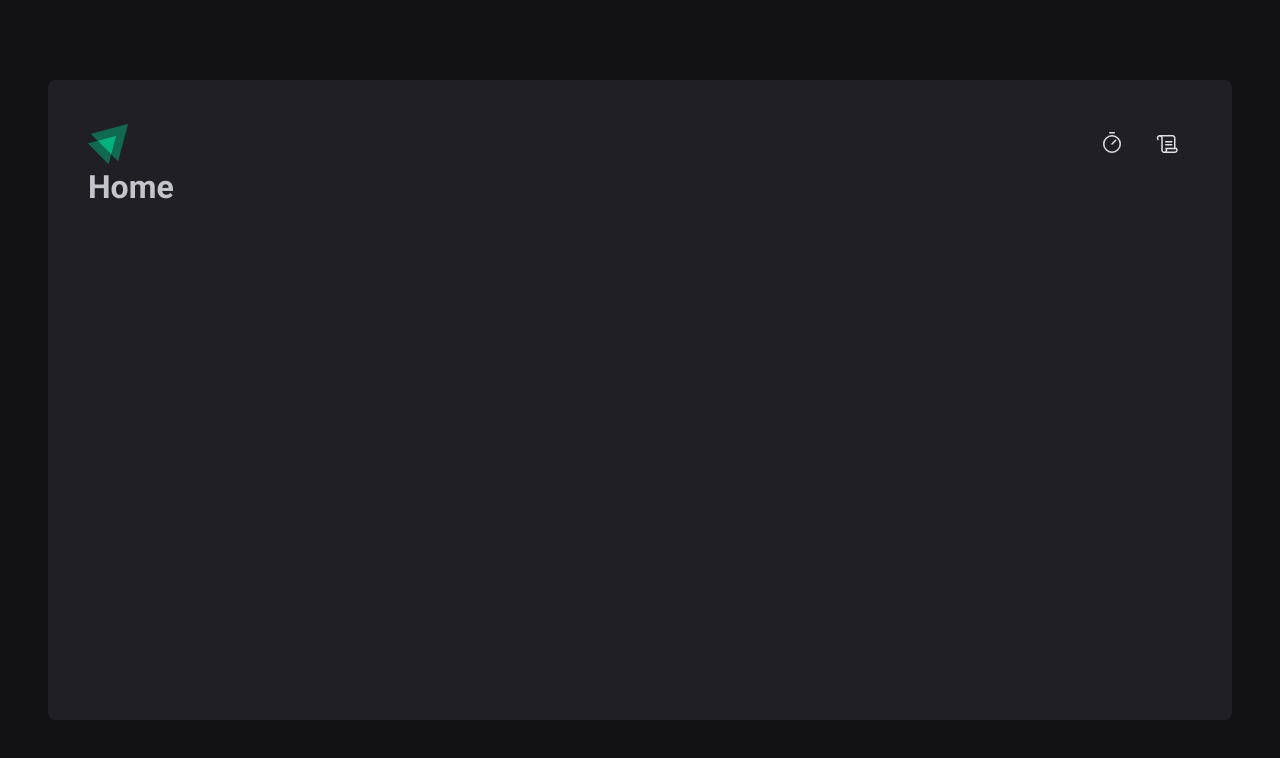
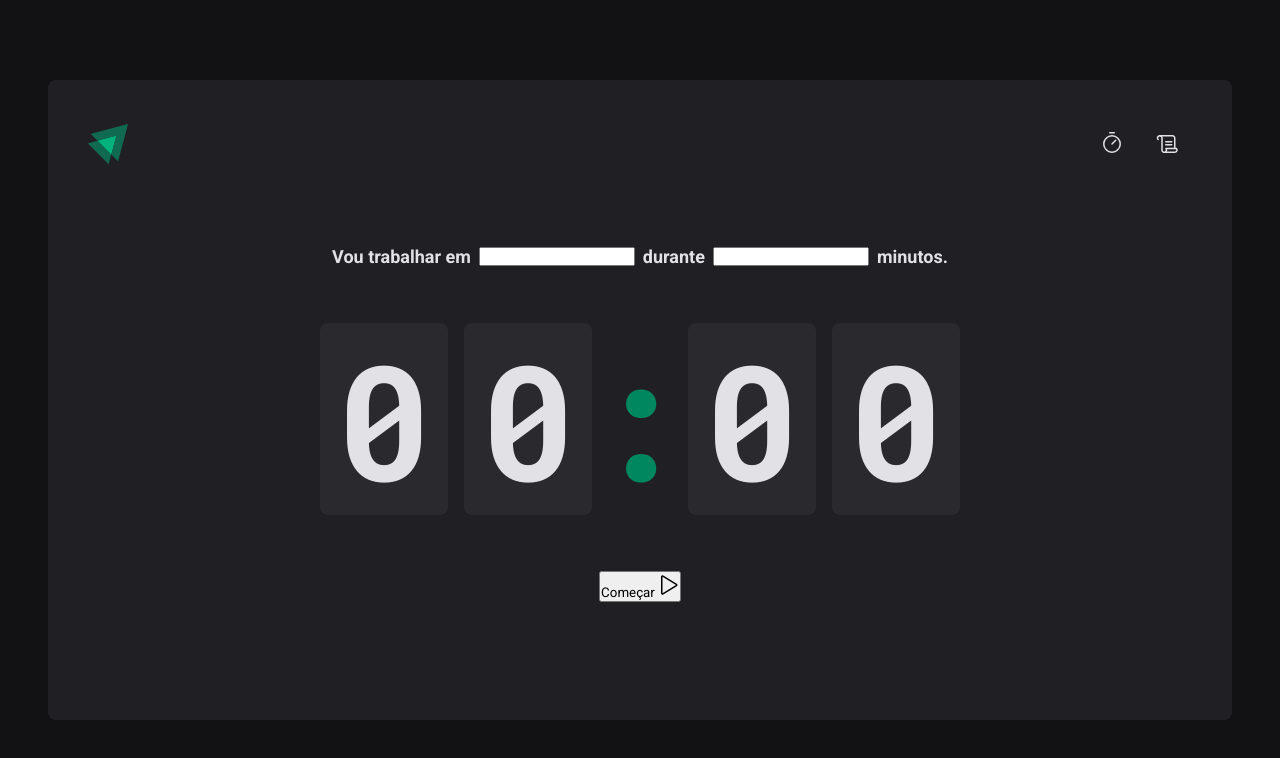
Before and after one commit to bryumi/ignite-timer, a React (Vite) app: page / in a window 1280 px wide. Shown: the top 758 px of the page. Built offline with nearby package versions, Linux system fonts and the light colour scheme.

Commit message:
componentizando a Home

```diff
--- a/src/components/Router.tsx
+++ b/src/components/Router.tsx
@@ -1,6 +1,6 @@
 import { Route, Routes } from 'react-router-dom'
 
-import { Home } from './pages/Home'
+import { Home } from './pages/Home/index'
 import { History } from './pages/History'
 import { DefaultLayout } from '../layouts/DefaultLayout'
 
--- a/src/components/pages/Home.tsx
+++ /dev/null
@@ -1,7 +0,0 @@
-export function Home() {
-  return (
-    <div>
-      <h1>Home</h1>
-    </div>
-  )
-}
--- /dev/null
+++ b/src/components/pages/Home/index.tsx
@@ -0,0 +1,33 @@
+import { Play } from 'phosphor-react'
+import { CountdownContainer, FormContainer, HomeContainer, Separator } from './styles'
+
+export function Home() {
+  return (
+    <HomeContainer>
+      <form action="">
+        <FormContainer>
+          <label htmlFor="task">Vou trabalhar em</label>
+          <input id="task" />
+
+          <label htmlFor="minutesAmount">durante</label>
+          <input type="number" id="minutesAmount" />
+
+          <span>minutos.</span>
+        </FormContainer>
+
+        <CountdownContainer>
+          <span>0</span>
+          <span>0</span>
+          <Separator>:</Separator>
+          <span>0</span>
+          <span>0</span>
+        </CountdownContainer>
+
+        <button type="submit">
+          Começar
+          <Play size={24} />
+        </button>
+      </form>
+    </HomeContainer>
+  )
+}
--- /dev/null
+++ b/src/components/pages/Home/styles.ts
@@ -0,0 +1,54 @@
+import styled from 'styled-components'
+
+export const HomeContainer = styled.main`
+  flex: 1;
+
+  display: flex;
+  flex-direction: column;
+  align-items: center;
+  justify-content: center;
+
+  form {
+    display: flex;
+    flex-direction: column;
+    align-items: center;
+    gap: 3.5rem;
+  }
+`
+
+export const FormContainer = styled.div`
+  width: 100%;
+  display: flex;
+  align-items: center;
+  justify-content: center;
+  gap: 0.5rem;
+  color: ${(props) => props.theme['gray-100']};
+  font-size: 1.125rem;
+  font-weight: bold;
+  flex-wrap: wrap;
+`
+
+export const CountdownContainer = styled.div`
+    font-family: 'Roboto Mono', monospace;
+    font-size: 10rem;
+    line-height: 8rem;
+    color: ${(props) => props.theme['gray-100']};
+
+    display: flex;
+    gap: 1rem;
+
+    span {
+        background: ${(props) => props.theme['gray-700']};
+        padding: 2rem 1rem;
+        border-radius: 8px;
+    }
+`
+export const Separator = styled.div`
+    padding: 2rem;
+    color: ${(props) => props.theme['green-500']};
+
+    width: 4rem;
+    overflow: hidden;
+    display: flex;
+    justify-content: center;
+`
--- a/src/styles/global.ts
+++ b/src/styles/global.ts
@@ -14,6 +14,7 @@
     body{
         background: ${(props) => props.theme['gray-900']};
         color: ${(props) => props.theme['gray-300']};
+        -webkit-font-smoothing: antialiased;
 
     }
 
```
